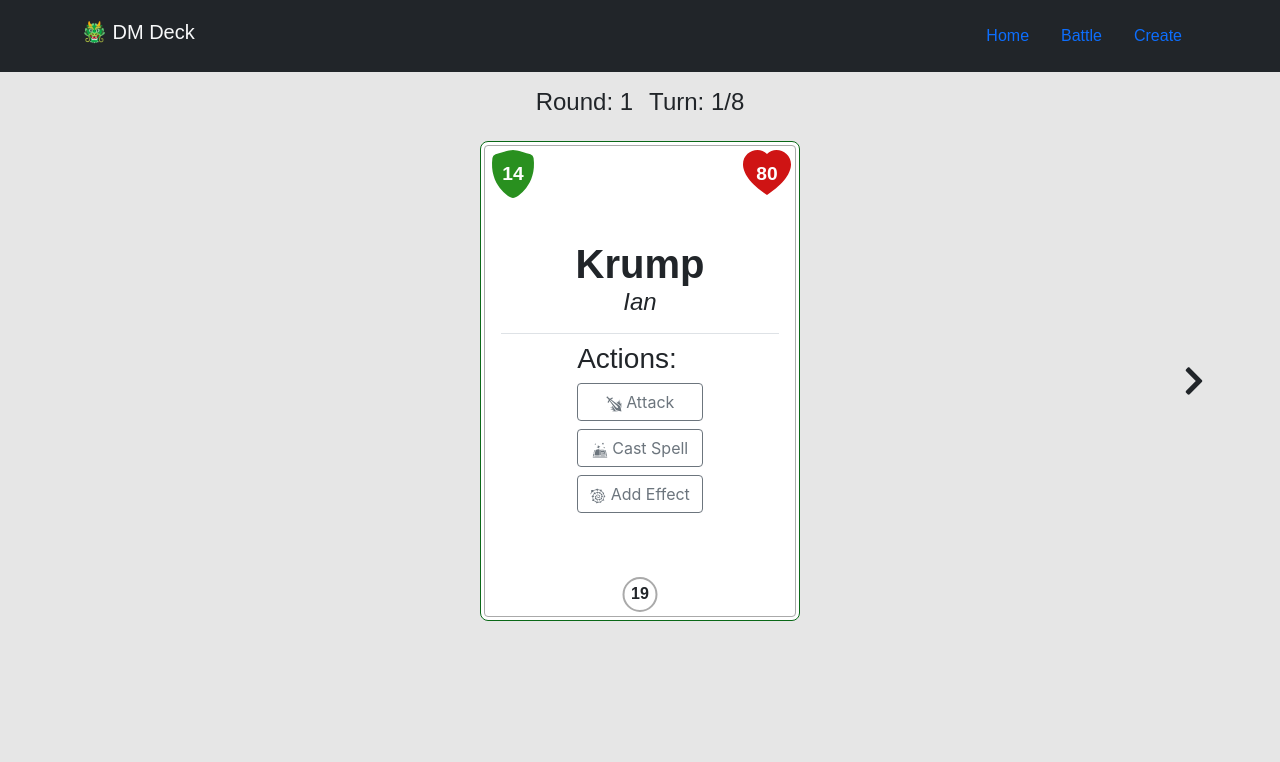
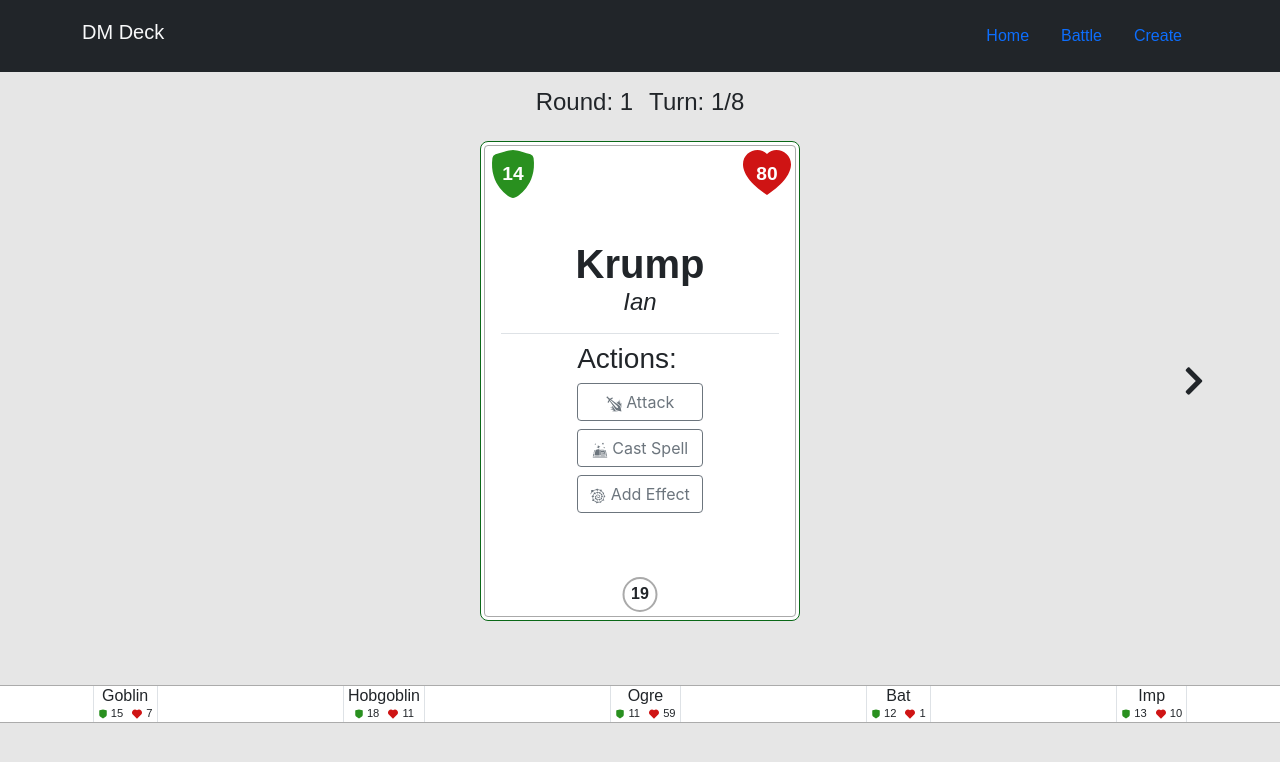
Before and after one commit to awidener3/dm-deck, a React (Create React App) app in the folder client/: page /dm-deck/battle in a window 1280 px wide. Shown: the top 762 px of the page. Built offline with nearby package versions, Linux system fonts and the light colour scheme; no server answers; a web font is replaced by a local one.

Commit message:
Added quick view at bottom, which displays monster AC and HP for quick reference

```diff
--- a/client/src/App.scss
+++ b/client/src/App.scss
@@ -81,3 +81,29 @@ article {
     font-style: italic;
     font-weight: 700;
 }
+
+.monster-data {
+  background-color: #fff;
+  border-top: 1px solid #ababab;
+  border-bottom: 1px solid #ababab;
+  .monster-data-card {
+    min-width: 4rem;
+    h5 {
+      font-size: 1rem;
+    }
+    p {
+      font-size: 0.7rem;
+      .hp-icon {
+        color: #cf1414;
+        height: 12px;
+        width: 12px;
+      }
+      .ac-icon {
+        color: #29901f;
+        height: 10px;
+        width: 10px;
+      }
+    }
+
+  }
+}
--- a/client/src/components/Header/index.jsx
+++ b/client/src/components/Header/index.jsx
@@ -9,7 +9,7 @@ const Header = () => {
 		<div>
 			<nav className="navbar navbar-expand bg-dark text-light">
 				<div className="container">
-					<h1 className="navbar-brand">🐲 DM Deck</h1>
+					<h1 className="navbar-brand">DM Deck</h1>
 					<ul className="navbar-nav">
 						<Link to="/dm-deck/" className="nav-link m-2">
 							Home
--- a/client/src/components/MonstersModal/SelectedMonster/index.jsx
+++ b/client/src/components/MonstersModal/SelectedMonster/index.jsx
@@ -1,3 +1,4 @@
+import { useState } from 'react';
 import { Modal } from 'react-bootstrap';
 
 const SelectedMonster = ({
@@ -5,7 +6,9 @@ const SelectedMonster = ({
 	monsterArray,
 	setSelectedMonster,
 	setMonsterData,
+	handleCloseMonstersModal,
 }) => {
+	const [startingHitpoints] = useState(monster.hitpoints);
 	const handleChangeHitpoints = (e) => {
 		const updatedArray = monsterArray.slice();
 		updatedArray.forEach((item) => {
@@ -22,12 +25,13 @@ const SelectedMonster = ({
 			<Modal.Body className="w-50 m-auto">
 				<div className="monster-btns d-flex flex-column">
 					<p>Armor Class: {monster.armor_class}</p>
-					<label htmlFor="hitpoints">Hitpoints:</label>
+					<p>Hitpoints: {startingHitpoints}</p>
+					<label htmlFor="hitpoints">Add Damage:</label>
 					<input
 						type="number"
 						name="hitpoints"
 						id="hitpoints"
-						min={'0'}
+						min="0"
 						value={monster.hitpoints}
 						onChange={handleChangeHitpoints}
 					/>
@@ -43,7 +47,13 @@ const SelectedMonster = ({
 					</button>
 
 					{/* Apply damage */}
-					<button className="btn btn-outline-secondary m-1">
+					<button
+						className="btn btn-outline-secondary m-1"
+						onClick={() => {
+							setSelectedMonster('');
+							handleCloseMonstersModal();
+						}}
+					>
 						Apply
 					</button>
 				</div>
--- a/client/src/components/MonstersModal/index.jsx
+++ b/client/src/components/MonstersModal/index.jsx
@@ -39,6 +39,7 @@ const MonstersModal = ({
 					monsterArray={monsters}
 					setSelectedMonster={setSelectedMonster}
 					setMonsterData={setMonsterData}
+					handleCloseMonstersModal={handleCloseMonstersModal}
 				/>
 			)}
 		</Modal>
--- a/client/src/pages/Battle.jsx
+++ b/client/src/pages/Battle.jsx
@@ -19,6 +19,8 @@ import {
 	FaChevronCircleLeft,
 	FaChevronCircleRight,
 } from 'react-icons/fa';
+
+import { RiHeartFill, RiShieldFill } from 'react-icons/ri';
 
 import '../App.scss';
 
@@ -188,6 +190,28 @@ const Battle = () => {
 				)}
 			</div>
 
+			<div className="monster-data mt-5 vw-100 d-flex justify-content-around flex-wrap">
+				{/* Quick view of monster AC and HP */}
+				{monsterData.map((monster) => (
+					<div
+						className="monster-data-card text-center border-end border-start px-1"
+						key={monster.name}
+					>
+						<h5 className="m-0">{monster.name}</h5>
+						<div className="d-flex justify-content-center">
+							<p className="mb-0 me-1">
+								<RiShieldFill className="ac-icon" />{' '}
+								{monster.armor_class}
+							</p>
+							<p className="mb-0 ms-1">
+								<RiHeartFill className="hp-icon" />{' '}
+								{monster.hitpoints}
+							</p>
+						</div>
+					</div>
+				))}
+			</div>
+
 			<RollModal
 				showRollModal={showRollModal}
 				handleCloseRollModal={handleCloseRollModal}
```
